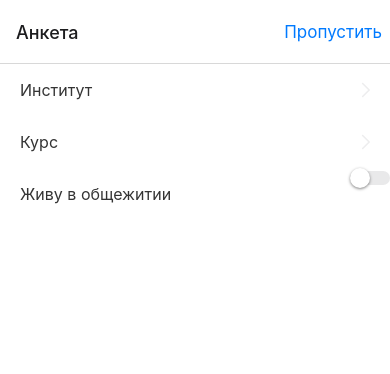
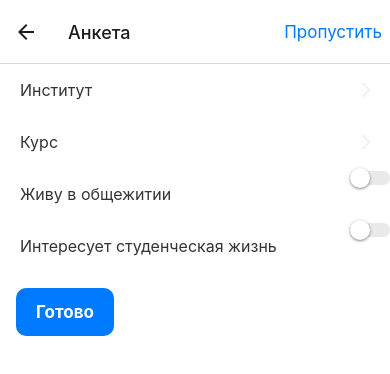
Before and after one commit to fedek1324/Wave, a React Native app: screen /Quiz in a window 390 px wide. Shown: the top 374 px of the page. Built offline with nearby package versions, Linux system fonts and the light colour scheme; no server answers.

Commit message:
made quiz

```diff
--- a/App/config/navigation.js
+++ b/App/config/navigation.js
@@ -1,17 +1,19 @@
 import React from "react";
 import { NavigationContainer } from "@react-navigation/native";
 import { createStackNavigator } from "@react-navigation/stack";
+import { Text, TouchableOpacity } from "react-native";
 
 import Loading from "../screens/Loading";
 import Welcome from "../screens/Welcome";
 import Quiz from "../screens/Quiz";
 
 import HeaderButton from "../components/HeaderButton";
+import Selection from "../screens/Selection";
 
 const MainStack = createStackNavigator();
 const MainStackScreen = () => (
   // headerMode="none"
-  <MainStack.Navigator initialRouteName="Quiz">
+  <MainStack.Navigator initialRouteName="Loading">
     <MainStack.Screen
       name="Loading"
       component={Loading}
@@ -47,6 +49,18 @@ const ModalStackScreen = () => (
       component={MainStackScreen}
       options={{ headerShown: false }}
     />
+    <ModalStack.Screen
+      name="Selection"
+      component={Selection}
+      options={({ navigation, route }) => ({
+        title: route.params && route.params.title,
+        headerRight: () => (
+          <TouchableOpacity onPress={() => navigation.pop()}>
+            <Text>Назад</Text>
+          </TouchableOpacity>
+        ),
+      })}
+    />
   </ModalStack.Navigator>
 );
 
--- a/App/screens/Loading.js
+++ b/App/screens/Loading.js
@@ -3,7 +3,7 @@ import { View, StyleSheet, StatusBar, Image, Dimensions, } from "react-native";
 import { SafeAreaView } from "react-native-safe-area-context";
 import colors from "../constants/colors";
 
-import { api } from "../util/api";
+import { apiTest } from "../util/api";
 
 const screen = Dimensions.get("window");
 
@@ -23,7 +23,7 @@ const styles = StyleSheet.create({
 });
 
 export default ({ navigation }) => {
-  api()
+  apiTest()
     .then((res) => {
       console.log("result", res);
       navigation.push("Welcome")
--- a/App/screens/Quiz.js
+++ b/App/screens/Quiz.js
@@ -1,5 +1,15 @@
 import React, { useState } from "react";
-import { View, StyleSheet, StatusBar, Switch, Text } from "react-native";
+import {
+  View,
+  StyleSheet,
+  StatusBar,
+  TouchableOpacity,
+  Text,
+  YellowBox
+} from "react-native";
+
+
+
 import { SafeAreaView } from "react-native-safe-area-context";
 import { RowItem } from "../components/RowItem";
 
@@ -7,7 +17,10 @@ import colors from "../constants/colors";
 
 import Chevron from "../assets/icons/chevron";
 import MySwitch from "../components/MySwitch";
-import { TouchableOpacity } from "react-native-gesture-handler";
+import { BoldButton } from "../components/Buttons";
+import paddings from "../constants/paddings";
+
+
 
 const styles = StyleSheet.create({
   container: {
@@ -16,10 +29,69 @@ const styles = StyleSheet.create({
     justifyContent: "flex-start",
   },
   content: {},
+  buttonContainer: {
+    flexDirection: "row", // otherwise button resizes
+    paddingHorizontal: paddings.mainHorizontalpadding,
+    paddingTop: 16,
+  }
 });
 
+// TODO check
+// https://stackoverflow.com/questions/66310505/non-serializable-values-were-found-in-the-navigation-state-when-passing-a-functi
+// And make Selection to pass result through params
+YellowBox.ignoreWarnings([
+  'Non-serializable values were found in the navigation state',
+]);
+
+
 export default ({ navigation }) => {
+  const [institute, setInstitute] = useState(undefined);
+  const institutes = [
+    "ИРИТ",
+    "ИТС",
+    "ИПТМ",
+    "ИЯиЭТФ",
+    "ИНЭЛ",
+    "ИФХТиМ",
+    "ИНЭУ",
+    "Другое",
+  ];
+
   const [liveInDormitory, setLiveInDormitory] = useState(false);
+
+  const [course, setCourse] = useState(undefined);
+  const courses = ["1", "2", "3", "4", "5", "6", "Другое"];
+
+  const [dormitoryNumber, setDormitoryNumber] = useState(undefined);
+  const dormitoryNumbers = ["1", "2", "3", "4", "5", "6"];
+
+  const [interestedInStudentActivity, setInterestedInStudentActivity] =
+    useState(false);
+
+  const [studentOrganization, setstudentOrganization] = useState(undefined);
+  const studentOrganizations = [
+    "Профсоюзная организация",
+    "Студенческий совет",
+    "РСМ",
+    "Отряды",
+    "Другое",
+  ];
+
+  const createSelection = (props) => {
+    return (
+      <RowItem
+        title={props.subject}
+        onPress={() => {
+          navigation.push("Selection", {
+            title: props.subject,
+            options: props.options,
+            setState: props.setState,
+          });
+        }}
+        rightIcon={<Chevron fill={colors.tertiary} />}
+      />
+    );
+  };
 
   return (
     <View style={styles.container}>
@@ -29,17 +101,41 @@ export default ({ navigation }) => {
       />
       <SafeAreaView>
         <View style={styles.content}>
-          <RowItem
-            title="Институт"
-            onPress={() => console.log("institute")}
-            rightIcon={<Chevron fill={colors.tertiary} />}
+          {createSelection({
+            subject: "Институт",
+            options: institutes,
+            setState: setInstitute,
+          })}
+          {createSelection({
+            subject: "Курс",
+            options: courses,
+            setState: setCourse,
+          })}
+          <MySwitch
+            text="Живу в общежитии"
+            state={liveInDormitory}
+            changeState={setLiveInDormitory}
           />
-          <RowItem
-            title="Курс"
-            onPress={() => console.log("курс")}
-            rightIcon={<Chevron fill={colors.tertiary} />}
+          {liveInDormitory &&
+            createSelection({
+              subject: "Номер общежития",
+              options: dormitoryNumbers,
+              setState: setDormitoryNumber,
+            })}
+          <MySwitch
+            text="Интересует студенческая жизнь"
+            state={interestedInStudentActivity}
+            changeState={setInterestedInStudentActivity}
           />
-          <MySwitch text="Живу в общежитии" state={liveInDormitory} changeState={setLiveInDormitory} />
+          {interestedInStudentActivity &&
+            createSelection({
+              subject: "Организация (необязательно)",
+              options: studentOrganizations,
+              setState: setstudentOrganization,
+            })}
+          <View style={styles.buttonContainer}>
+            <BoldButton text="Готово" />
+          </View>
         </View>
       </SafeAreaView>
     </View>
--- /dev/null
+++ b/App/screens/Selection.js
@@ -0,0 +1,32 @@
+import React from "react";
+import { View, StyleSheet, StatusBar, Text } from "react-native";
+import { SafeAreaView } from "react-native-safe-area-context";
+import { RowItem } from "../components/RowItem";
+import colors from "../constants/colors";
+
+const styles = StyleSheet.create({
+  container: {
+    flex: 1,
+    backgroundColor: colors.white,
+    justifyContent: "flex-start",
+  },
+});
+
+export default ({ navigation, route }) => {
+  const params = route.params || {};
+  const {options, setState} = params
+
+  return (
+    <View style={styles.container}>
+      <StatusBar // не элемент а просто найстройка
+        barStyle="light-content"
+        backgroundColor={colors.blue}
+      />
+      <SafeAreaView>
+        {options.map((optionName) => {
+          return <RowItem key={optionName} title={optionName} onPress={() => {setState(optionName); navigation.pop()}} />;
+        })}
+      </SafeAreaView>
+    </View>
+  );
+};
--- a/App/screens/Welcome.js
+++ b/App/screens/Welcome.js
@@ -4,20 +4,17 @@ import {
   StyleSheet,
   StatusBar,
   Image,
-  Dimensions,
   Text,
 } from "react-native";
 import { SafeAreaView } from "react-native-safe-area-context";
 
 import colors from "../constants/colors";
 import paddings from "../constants/paddings";
-import { api } from "../util/api";
 import { BoldButton, RegularButton } from "../components/Buttons";
 
 import Lock from "../assets/icons/lock"
 import PaperPlane from "../assets/icons/paperPlane"
 
-const screen = Dimensions.get("window");
 
 const styles = StyleSheet.create({
   container: {
@@ -77,7 +74,7 @@ export default ({ navigation }) => {
             onPress={() => {
               console.log("pressed button");
             }}
-            text="Начать"
+            text="Есть пароль"
           />
         </View>
       </SafeAreaView>
--- a/App/util/api.js
+++ b/App/util/api.js
@@ -103,4 +103,8 @@ export const apiTest = () => {
     }
   });
 
+  return new Promise( (resolve, reject) => {
+    resolve("ok")
+  })
+
 };
```
Also changed, not shown: .eslintrc.js.
